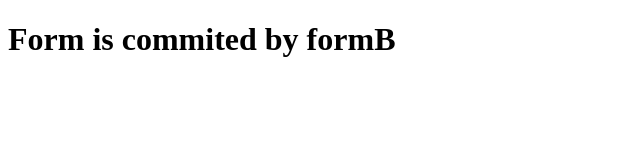
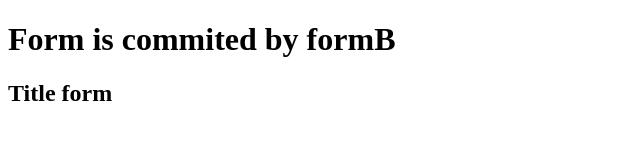
Before and after one commit to DTPGH/net06_basic_git, a plain HTML site: page form.html in a window 1280 px wide. Shown: the whole page, without its empty margins (0-640 px from the left). Drawn offline with Linux system fonts and the light colour scheme.

Commit message:
add title

```diff
--- a/form.html
+++ b/form.html
@@ -7,5 +7,7 @@
 </head>
 <body>
     <h1>Form is commited by formB</h1>
+
+    <h2>Title form</h2>
 </body>
 </html>
```
